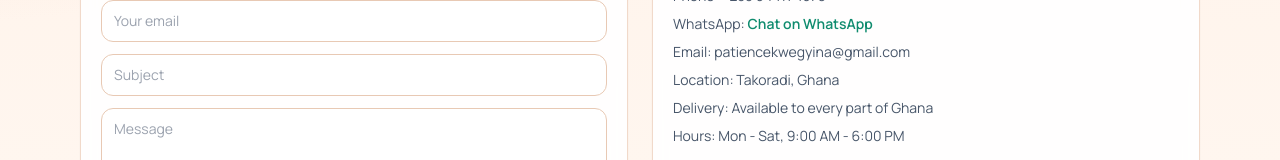
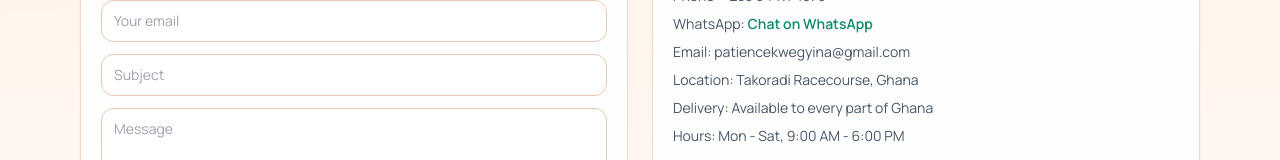
Before and after one commit to resiliencecarw-wq/nanbell-couture, a React (Vite) app: page /contact in a window 1280 px wide. Shown: the part 332-492 px from the top of the page. Built offline with nearby package versions, Linux system fonts and the light colour scheme; no server answers.

Commit message:
Update ContactPage.jsx

```diff
--- a/src/pages/ContactPage.jsx
+++ b/src/pages/ContactPage.jsx
@@ -50,7 +50,7 @@ const ContactPage = () => {
               </a>
             </p>
             <p>Email: patiencekwegyina@gmail.com</p>
-            <p>Location: Takoradi, Ghana</p>
+            <p>Location: Takoradi Racecourse, Ghana</p>
             <p>Delivery: Available to every part of Ghana</p>
             <p>Hours: Mon - Sat, 9:00 AM - 6:00 PM</p>
           </div>
```
